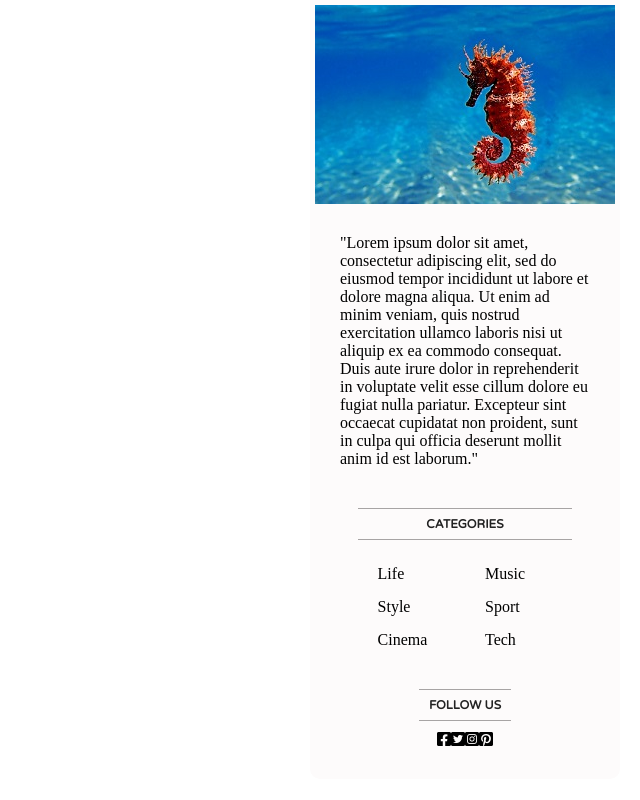
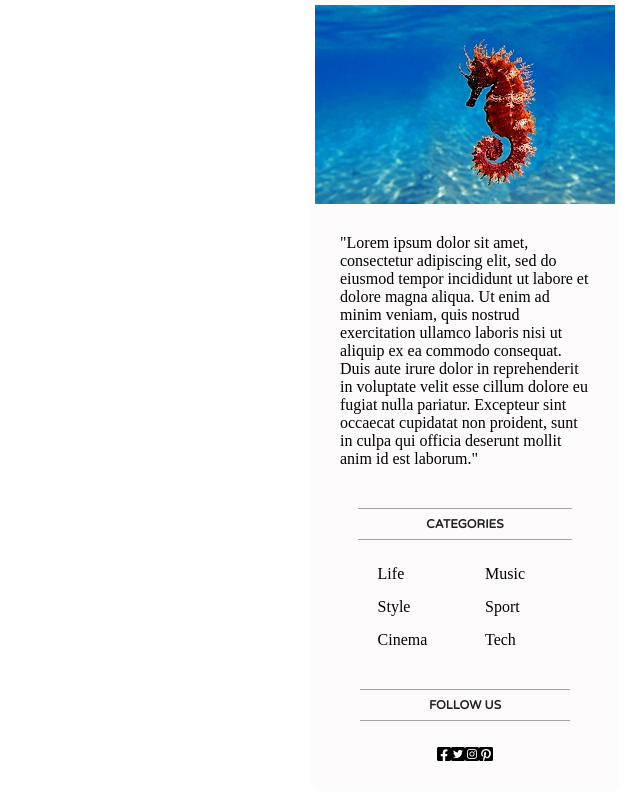
Before and after one commit to EvMad/react-frontend-sandbox, a React (Create React App) app: page / in a window 1280 px wide. Shown: the part 726-1526 px from the top of the page, without its empty margins (640-1280 px from the left). Built offline with nearby package versions, Linux system fonts and the light colour scheme.

Commit message:
.sidebarSocial { margin-top width display flex }

```diff
--- a/src/sidebar/sidebar.css
+++ b/src/sidebar/sidebar.css
@@ -49,5 +49,9 @@
 }
 
 .sidebarSocial {
-
+    margin-top: 15px;
+    width: 250px;
+    display: flex;
+    align-items: center;
+    justify-content: center;
 }
```
